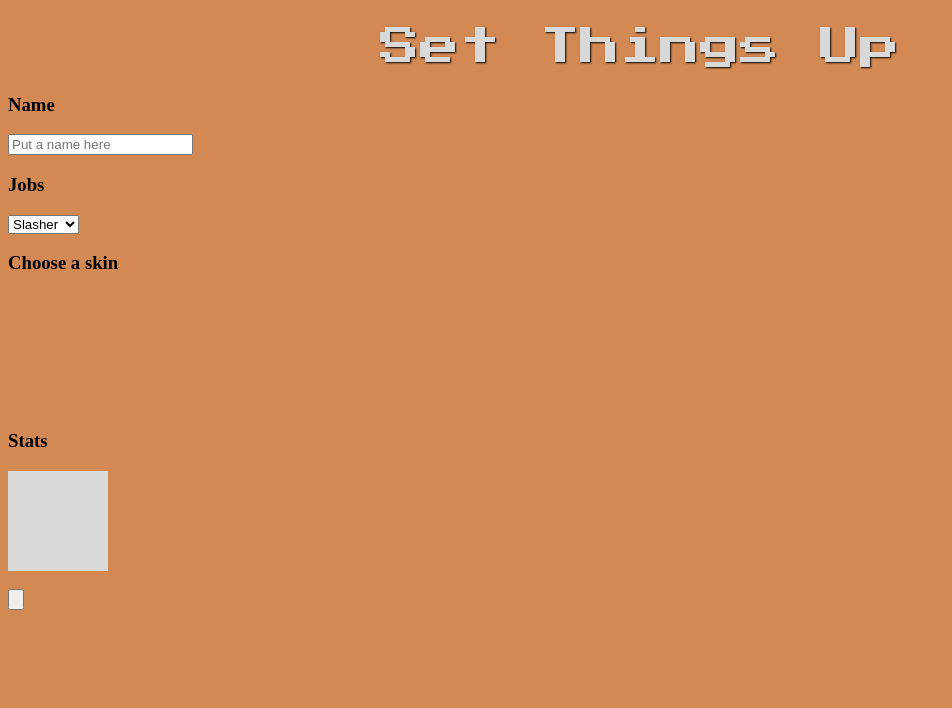
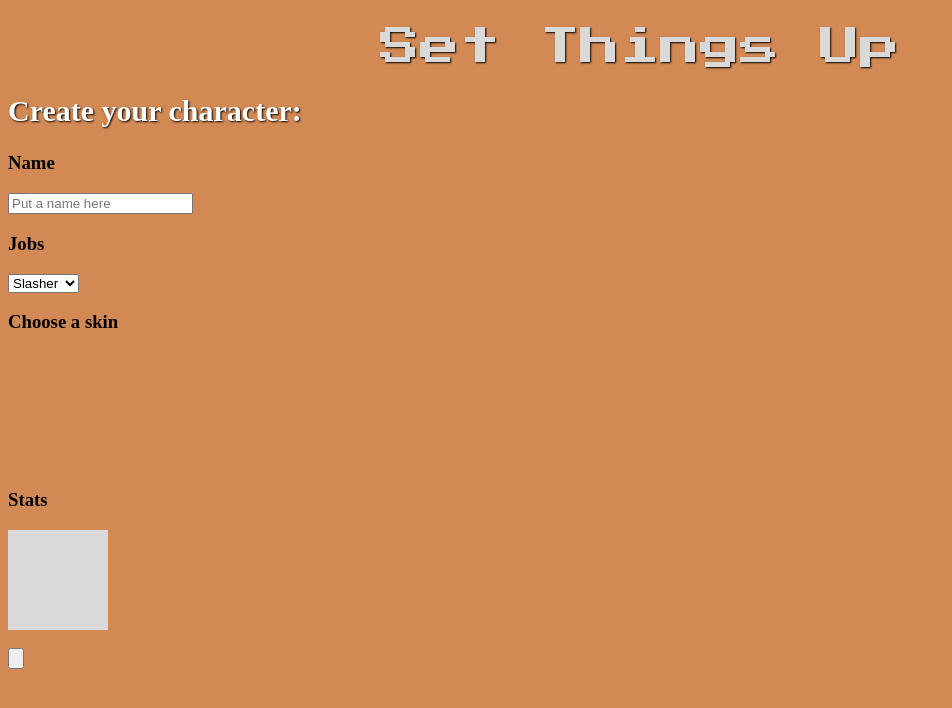
Before and after one commit to ubisoft-concurrence/game-of-the-year, a plain HTML site: page front-end/chara-creator.html in a window 1280 px wide. Shown: the whole page, without its empty margins (0-952 px from the left). Drawn offline with Linux system fonts and the light colour scheme.

Commit message:
littlechange

```diff
--- a/front-end/chara-crea-style.css
+++ b/front-end/chara-crea-style.css
@@ -13,13 +13,16 @@ html{
     font-weight: bold;
 }
 
-  h1, h2{
+  h1 {
+    font-size: 40px;
+    color: #D9D9D9;
+    text-shadow: 1px 1px 2px black;
     font-family: PressStart2P;
   }
 
-  h1 {
-    font-size: 40px;
-    color: #D9D9D9;
+  h2 {
+    font-size: 30px;
+    color: #ffffff;
     text-shadow: 1px 1px 2px black;
   }
 
--- a/front-end/chara-creator.html
+++ b/front-end/chara-creator.html
@@ -10,6 +10,8 @@
     <h1 Align="center">Set Things Up</h1>
 
     <div>
+        <h2>Create your character:</h2>
+
         <h3>Name</h3>
         <input type="text" placeholder="Put a name here">
 
```
